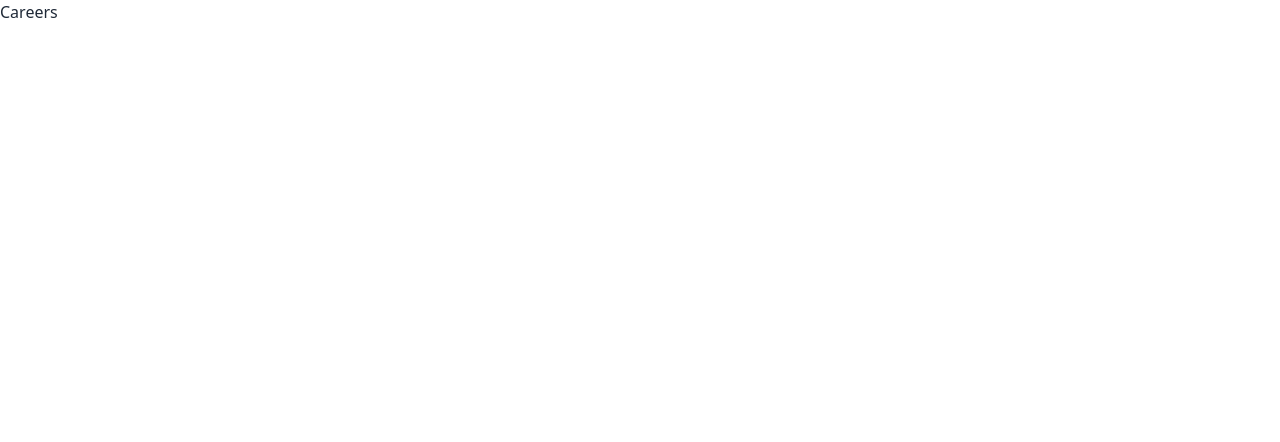
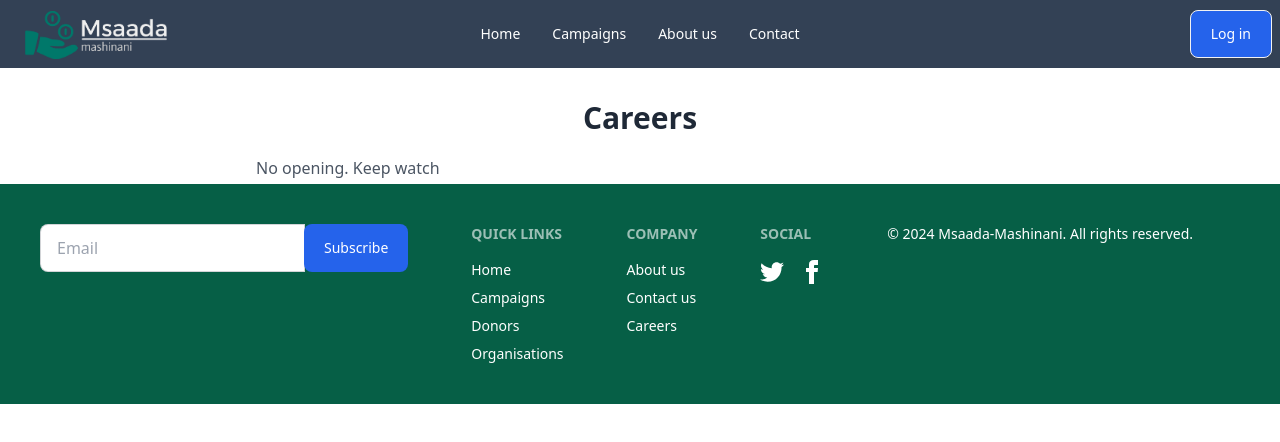
Before and after one commit to MuchokiDavid/Msaadafund-Frontend, a React (Create React App) app: page /careers in a window 1280 px wide. Shown: the top 442 px of the page. Built offline with nearby package versions, Linux system fonts and the light colour scheme.

Commit message:
Career page

```diff
--- a/src/pages/Careers.jsx
+++ b/src/pages/Careers.jsx
@@ -1,8 +1,17 @@
 import React from 'react'
+import Menus from '../components/reusables/Menus'
+import Footer from '../components/reusables/Footer'
 
 function Careers() {
   return (
-    <div>Careers</div>
+    <div>
+      <Menus/>
+      <div className='container'>
+        <h1 className="text-center text-3xl font-bold mt-8">Careers</h1>
+        <p className="mt-4 max-w-screen-md mx-auto text-gray-600 leading-loose text-justify" >No opening. Keep watch</p>
+      </div>
+      <Footer/>
+    </div>
   )
 }
 
```
